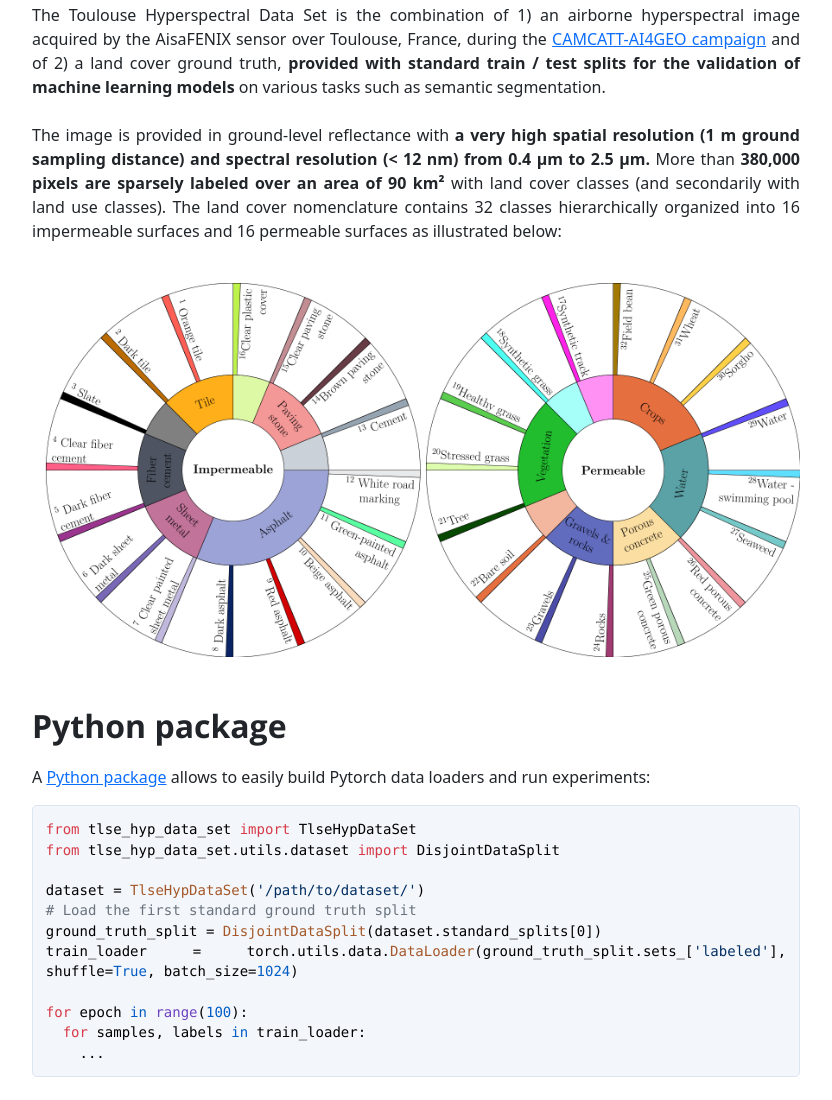
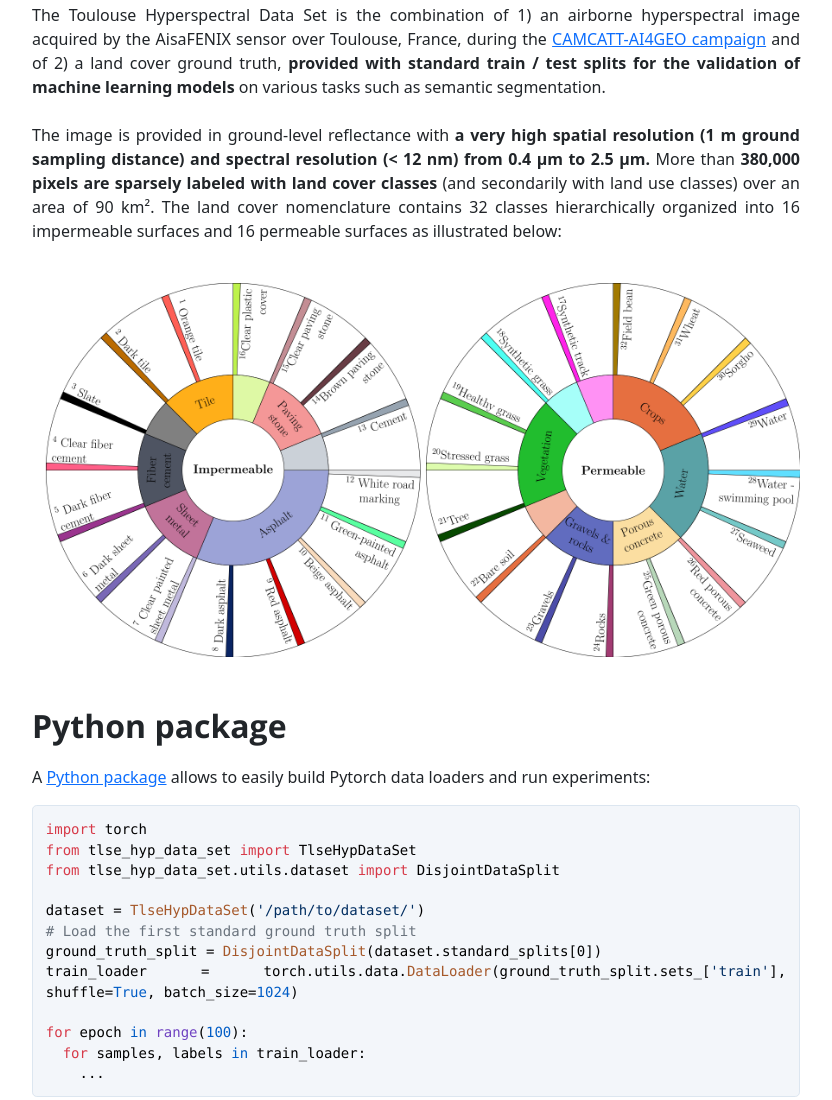
Before and after one commit to Romain3Ch216/toulouse.dataset, a plain HTML site: page index.html in a window 1280 px wide. Shown: the part 486-1586 px from the top of the page, without its empty margins (224-1056 px from the left). Drawn offline with nearby package versions, Linux system fonts and the light colour scheme.

Commit message:
update index

```diff
--- a/index.html
+++ b/index.html
@@ -41,7 +41,7 @@
 
                 The image is provided in ground-level reflectance with <b>a very high spatial resolution (1 m ground sampling distance) and spectral resolution (< 12 nm) from 0.4 µm to 2.5 µm.</b>
 
-                More than <b>380,000 pixels are sparsely labeled over an area of 90 km&#xB2;</b> with land cover classes (and secondarily with land use classes). The land cover nomenclature contains 32 classes hierarchically organized into 16 impermeable surfaces and 16 permeable surfaces as illustrated below:</br> </br>
+                More than <b>380,000 pixels are sparsely labeled with land cover classes</b> (and secondarily with land use classes) over an area of 90 km&#xB2;. The land cover nomenclature contains 32 classes hierarchically organized into 16 impermeable surfaces and 16 permeable surfaces as illustrated below:</br> </br>
             </p>
 
             <div class="nomenclature">
@@ -56,13 +56,14 @@
 
             <div class="highlight">
                 <pre class="highlight">
+                    <span class="pl-k">import</span> torch
                     <span class="pl-k">from</span> tlse_hyp_data_set <span class="pl-k">import</span> TlseHypDataSet
                     <span class="pl-k">from</span> tlse_hyp_data_set.utils.dataset <span class="pl-k">import</span> DisjointDataSplit
 
                     dataset = <span class="pl-v">TlseHypDataSet</span>(<span class="pl-s">'/path/to/dataset/'</span>)
                     <span class="pl-c"># Load the first standard ground truth split</span>
                     ground_truth_split = <span class="pl-v">DisjointDataSplit</span>(dataset.standard_splits[0])
-                    train_loader = torch.utils.data.<span class="pl-v">DataLoader</span>(ground_truth_split.sets_[<span class="pl-s">'labeled'</span>], shuffle=<span class="pl-c1">True</span>, batch_size=<span class="pl-c1">1024</span>)
+                    train_loader = torch.utils.data.<span class="pl-v">DataLoader</span>(ground_truth_split.sets_[<span class="pl-s">'train'</span>], shuffle=<span class="pl-c1">True</span>, batch_size=<span class="pl-c1">1024</span>)
 
                     <span class="pl-k">for</span> epoch <span class="pl-c1">in</span> <span class="pl-en">range</span>(<span class="pl-c1">100</span>):
                         &nbsp; <span class="pl-k">for</span> samples, labels <span class="pl-c1">in</span> train_loader:
```
